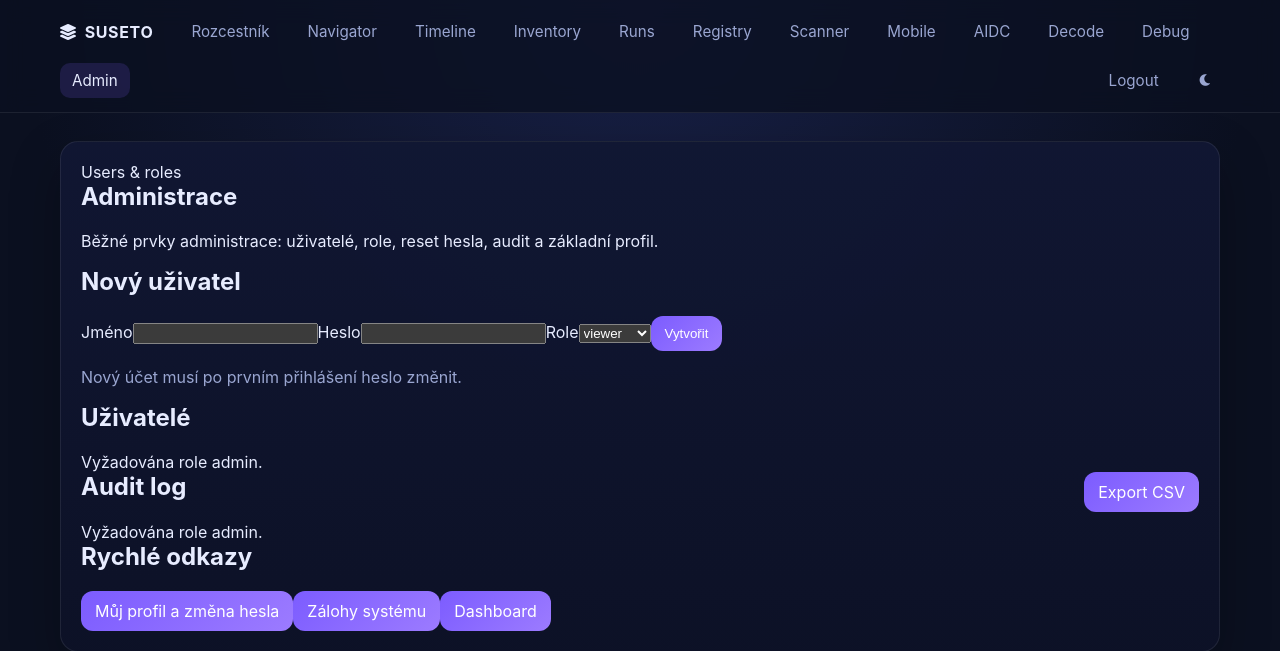
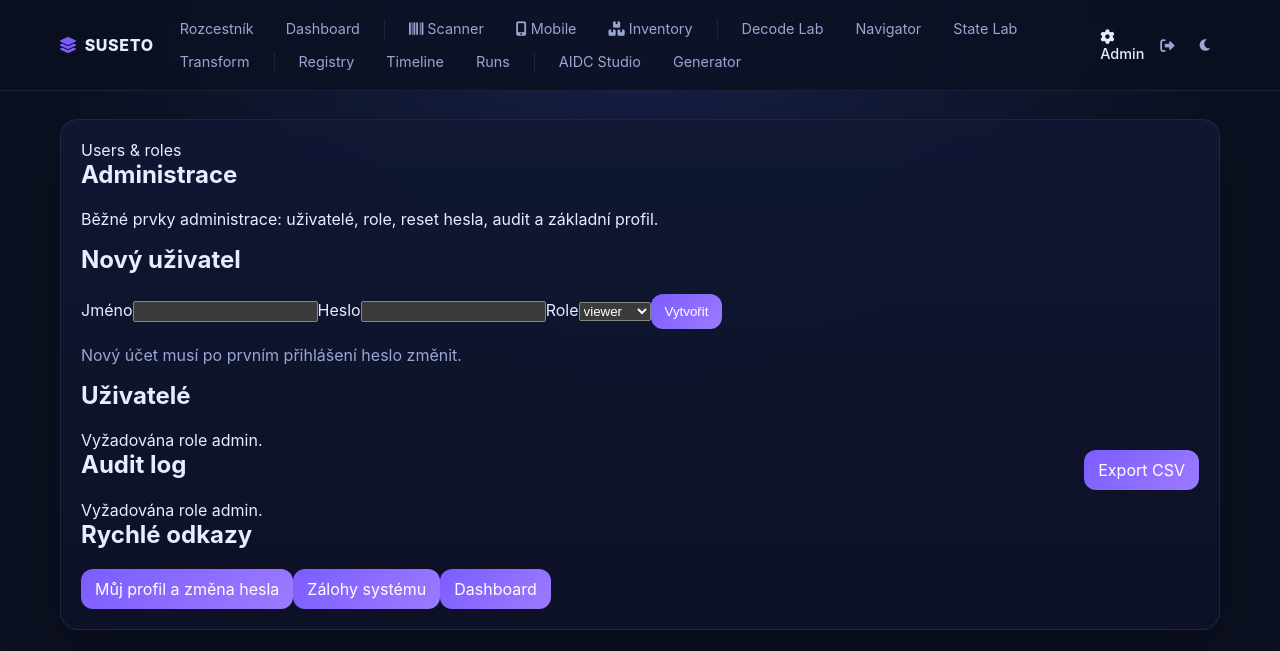
Before and after one commit to suseto-ui/suseto-v2, a Flask app: page /admin in a window 1280 px wide. Shown: the top 651 px of the page. Run offline with Flask 3, Linux system fonts and the light colour scheme.

Commit message:
Enhance menu layout with grouped categories and missing UI links

```diff
--- a/templates/layout.html
+++ b/templates/layout.html
@@ -5,43 +5,135 @@
     <meta name="viewport" content="width=device-width, initial-scale=1.0">
     <title>Suseto</title>
 
-    <!-- Externí CSS s url_for -->
     <link rel="stylesheet" href="{{ url_for('static', filename='css/style.css') }}">
+    <link rel="stylesheet" href="https://cdnjs.cloudflare.com/ajax/libs/font-awesome/6.0.0/css/all.min.css">
 
-    <!-- FontAwesome Ikonky -->
-    <link rel="stylesheet" href="https://cdnjs.cloudflare.com/ajax/libs/font-awesome/6.0.0/css/all.min.css">
+    <style>
+        /* Úprava struktury Menu */
+        .navbar {
+            display: flex;
+            align-items: center;
+            justify-content: space-between;
+            max-width: 1200px;
+            margin: 0 auto;
+            padding: 14px 20px;
+        }
+
+        .nav-links {
+            display: flex;
+            gap: 4px;
+            align-items: center;
+            flex-wrap: wrap;
+        }
+
+        /* Tlačítka jako kategorie/moduly (pill styl) */
+        .nav-links a {
+            padding: 6px 14px;
+            font-size: 0.9rem;
+            color: var(--muted);
+            border-radius: 20px;
+            transition: all 0.2s ease;
+            text-decoration: none;
+            background: transparent;
+        }
+
+        .nav-links a:hover {
+            color: var(--text);
+            background: rgba(255, 255, 255, 0.05);
+        }
+
+        .nav-links a.active {
+            color: var(--text);
+            background: var(--accent);
+            box-shadow: 0 4px 12px rgba(124, 92, 255, 0.25);
+            font-weight: 500;
+        }
+
+        /* Divider pro oddělení sekcí */
+        .nav-divider {
+            width: 1px;
+            height: 20px;
+            background: var(--line);
+            margin: 0 6px;
+        }
+
+        /* Login/Logout a téma sekce doprava */
+        .nav-controls {
+            display: flex;
+            align-items: center;
+            gap: 16px;
+        }
+
+        .nav-controls a {
+            font-size: 0.9rem;
+            color: var(--muted);
+            text-decoration: none;
+            transition: 0.2s;
+        }
+
+        .nav-controls a:hover {
+            color: var(--text);
+        }
+
+        @media (max-width: 1024px) {
+            .navbar { flex-direction: column; gap: 16px; }
+            .nav-links { justify-content: center; }
+            .nav-controls { width: 100%; justify-content: center; border-top: 1px solid var(--line); padding-top: 12px; }
+        }
+    </style>
 
     {% block extra_css %}{% endblock %}
 </head>
 <body>
     <header>
-        <nav class="nav">
+        <div class="navbar">
             <div class="brand">
-                <i class="fas fa-layer-group"></i>
-                SUSETO
+                <i class="fas fa-layer-group" style="color: var(--accent);"></i>
+                <span style="font-weight: 800; tracking: 1px;">SUSETO</span>
             </div>
 
-            <!-- Všechny aplikace v menu, včetně Mobile a Scanner Lab -->
-            <a href="/" {% if request.path == '/' %} class="active"{% endif %}>Rozcestník</a>
-            <a href="/navigator" {% if request.path == '/navigator' %} class="active"{% endif %}>Navigator</a>
-            <a href="/timeline" {% if request.path == '/timeline' %} class="active"{% endif %}>Timeline</a>
-            <a href="/inventory" {% if request.path == '/inventory' %} class="active"{% endif %}>Inventory</a>
-            <a href="/runs" {% if request.path == '/runs' %} class="active"{% endif %}>Runs</a>
-            <a href="/registry" {% if request.path == '/registry' %} class="active"{% endif %}>Registry</a>
-            <a href="/scanner-lab" {% if request.path == '/scanner-lab' %} class="active"{% endif %}>Scanner</a>
-            <a href="/mobile" {% if request.path == '/mobile' %} class="active"{% endif %}>Mobile</a>
-            <a href="/aidc-studio" {% if request.path == '/aidc-studio' %} class="active"{% endif %}>AIDC</a>
-            <a href="/decode-lab" {% if request.path == '/decode-lab' %} class="active"{% endif %}>Decode</a>
-            <a href="/debug" {% if request.path == '/debug' %} class="active"{% endif %}>Debug</a>
-            <a href="/admin" {% if request.path == '/admin' %} class="active"{% endif %}>Admin</a>
+            <div class="nav-links">
+                <!-- Main & Dashboards -->
+                <a href="/" {% if request.path == '/' %} class="active"{% endif %}>Rozcestník</a>
+                <a href="/dashboard" {% if request.path == '/dashboard' %} class="active"{% endif %}>Dashboard</a>
+
+                <div class="nav-divider"></div>
+
+                <!-- Ops & Action -->
+                <a href="/scanner-lab" {% if request.path == '/scanner-lab' %} class="active"{% endif %}><i class="fas fa-barcode"></i> Scanner</a>
+                <a href="/mobile" {% if request.path == '/mobile' %} class="active"{% endif %}><i class="fas fa-mobile-alt"></i> Mobile</a>
+                <a href="/inventory" {% if request.path == '/inventory' %} class="active"{% endif %}><i class="fas fa-boxes"></i> Inventory</a>
+
+                <div class="nav-divider"></div>
+
+                <!-- Labs & Heuristics -->
+                <a href="/decode-lab" {% if request.path == '/decode-lab' %} class="active"{% endif %}>Decode Lab</a>
+                <a href="/navigator" {% if request.path == '/navigator' %} class="active"{% endif %}>Navigator</a>
+                <a href="/state-lab" {% if request.path == '/state-lab' %} class="active"{% endif %}>State Lab</a>
+                <a href="/transform-lab" {% if request.path == '/transform-lab' %} class="active"{% endif %}>Transform</a>
+
+                <div class="nav-divider"></div>
+
+                <!-- Registry & Traceability -->
+                <a href="/registry" {% if request.path == '/registry' %} class="active"{% endif %}>Registry</a>
+                <a href="/timeline" {% if request.path == '/timeline' %} class="active"{% endif %}>Timeline</a>
+                <a href="/runs" {% if request.path == '/runs' %} class="active"{% endif %}>Runs</a>
+
+                <div class="nav-divider"></div>
+
+                <!-- Builders -->
+                <a href="/aidc-studio" {% if request.path == '/aidc-studio' %} class="active"{% endif %}>AIDC Studio</a>
+                <a href="/generator" {% if request.path == '/generator' %} class="active"{% endif %}>Generator</a>
+            </div>
 
             <div class="nav-controls">
-                <a href="/login" style="margin-right: 8px;">Logout</a>
+                <a href="/admin" {% if request.path == '/admin' %} style="color: var(--text); font-weight: 500;"{% endif %}><i class="fas fa-cog"></i> Admin</a>
+                <a href="/login"><i class="fas fa-sign-out-alt"></i></a>
                 <button class="theme-toggle" id="themeToggle" aria-label="Přepnout motiv">
                     <i class="fas fa-moon"></i>
                 </button>
             </div>
-        </nav>
+        </div>
     </header>
 
     <main>
```
